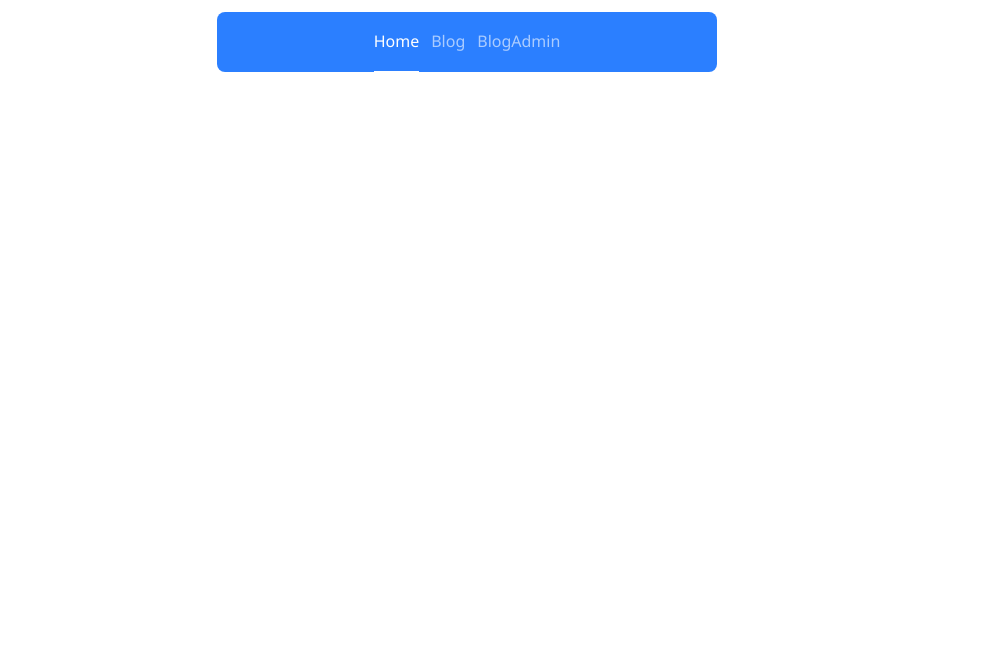
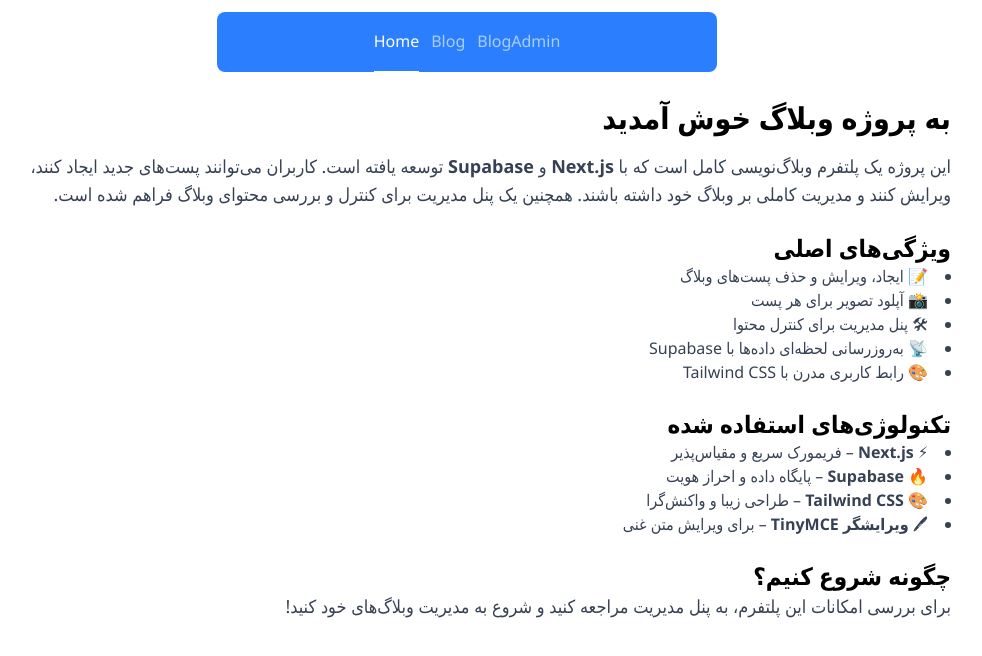
Before and after one commit to amirrrreza1/Next-Project-Three, a Next.js app: page / in a window 1280 px wide. Shown: the top 656 px of the page, without its empty margins (173-1155 px from the left). Built offline with nearby package versions, Linux system fonts and the light colour scheme.

Commit message:
feat(BlogForm): enhance loading state management and improve UI during saving feat(HomePage): add Persian localization and enhance project description

```diff
--- a/src/Components/BlogForm/BlogForm.tsx
+++ b/src/Components/BlogForm/BlogForm.tsx
@@ -46,6 +46,12 @@ const BlogForm: React.FC<{
     initialValues?.image_url || "/Images/ImagePlaceholder.png"
   );
   const [loading, setLoading] = useState<boolean>(false);
+
+  if (loading) {
+    document.body.style.overflow = "hidden";
+  } else {
+    document.body.style.overflow = "auto";
+  }
 
   useEffect(() => {
     setMounted(true);
@@ -155,8 +161,9 @@ const BlogForm: React.FC<{
   return (
     <form onSubmit={handleSubmit(handleSubmitForm)} className="w-full">
       {loading && (
-        <div className="fixed inset-0 flex items-center justify-center bg-black bg-opacity-50 z-50">
+        <div className="fixed inset-0 flex items-center justify-center flex-col gap-3 bg-black/80 z-50">
           <div className="w-16 h-16 border-4 border-white border-t-transparent rounded-full animate-spin"></div>
+          <div className="text-white">Saving</div>
         </div>
       )}
 
@@ -171,13 +178,13 @@ const BlogForm: React.FC<{
           className="p-2 w-full border border-gray-300 rounded"
           disabled={loading}
         />
-        <div className="mt-5">
-          <p>Your image preview:</p>
+        <div className="mt-5 flex flex-col justify-center items-center">
+          <p className="self-start mb-3">Your image preview:</p>
           {imagePreview && (
             <img
               src={imagePreview}
               alt="Image preview"
-              className="w-[300px] h-auto"
+              className="w-[300px] h-auto md:self-start"
             />
           )}
         </div>
@@ -225,7 +232,7 @@ const BlogForm: React.FC<{
           />
         )}
       </div>
-      <div className="flex gap-3">
+      <div className="flex gap-3 items-center justify-center mt-5 md:justify-start">
         <button
           type="submit"
           className="w-[150px] bg-blue-500 hover:bg-blue-600 text-white py-2 rounded"
--- a/src/pages/Blog/BlogAdmin/index.tsx
+++ b/src/pages/Blog/BlogAdmin/index.tsx
@@ -83,7 +83,7 @@ export default function BlogList() {
         <title>Blog Admin Page</title>
       </Head>
       <div className="w-[90%] mx-auto p-6 bg-white">
-        <div className="w-full justify-between flex">
+        <div className="w-full justify-between md:flex">
           <h1 className="text-2xl font-bold mb-4">Blog List</h1>
           <div className="flex gap-3">
             <Link
--- a/src/pages/index.tsx
+++ b/src/pages/index.tsx
@@ -4,8 +4,56 @@ const HomePage = () => {
   return (
     <>
       <Head>
-        <title>Home</title>
+        <title>صفحه اصلی</title>
       </Head>
+      <div className="w-[95%] max-w-[1000px] mx-auto p-4" style={{direction: "rtl"}}>
+        <h1 className="text-3xl font-bold mb-4">به پروژه وبلاگ خوش آمدید</h1>
+        <p className="text-lg text-gray-700">
+          این پروژه یک پلتفرم وبلاگ‌نویسی کامل است که با{" "}
+          <span className="font-semibold">Next.js</span> و{" "}
+          <span className="font-semibold">Supabase</span> توسعه یافته است.
+          کاربران می‌توانند پست‌های جدید ایجاد کنند، ویرایش کنند و مدیریت کاملی
+          بر وبلاگ خود داشته باشند. همچنین یک پنل مدیریت برای کنترل و بررسی
+          محتوای وبلاگ فراهم شده است.
+        </p>
+
+        <h2 className="text-2xl font-semibold mt-6">ویژگی‌های اصلی</h2>
+        <ul className="list-disc pl-5 text-gray-700">
+          <li>📝 ایجاد، ویرایش و حذف پست‌های وبلاگ</li>
+          <li>📸 آپلود تصویر برای هر پست</li>
+          <li>🛠 پنل مدیریت برای کنترل محتوا</li>
+          <li>📡 به‌روزرسانی لحظه‌ای داده‌ها با Supabase</li>
+          <li>🎨 رابط کاربری مدرن با Tailwind CSS</li>
+        </ul>
+
+        <h2 className="text-2xl font-semibold mt-6">
+          تکنولوژی‌های استفاده شده
+        </h2>
+        <ul className="list-disc pl-5 text-gray-700">
+          <li>
+            ⚡ <span className="font-semibold">Next.js</span> – فریمورک سریع و
+            مقیاس‌پذیر
+          </li>
+          <li>
+            🔥 <span className="font-semibold">Supabase</span> – پایگاه داده و
+            احراز هویت
+          </li>
+          <li>
+            🎨 <span className="font-semibold">Tailwind CSS</span> – طراحی زیبا
+            و واکنش‌گرا
+          </li>
+          <li>
+            🖊 <span className="font-semibold">ویرایشگر TinyMCE</span> – برای
+            ویرایش متن غنی
+          </li>
+        </ul>
+
+        <h2 className="text-2xl font-semibold mt-6">چگونه شروع کنیم؟</h2>
+        <p className="text-lg text-gray-700">
+          برای بررسی امکانات این پلتفرم، به پنل مدیریت مراجعه کنید و شروع به
+          مدیریت وبلاگ‌های خود کنید!
+        </p>
+      </div>
     </>
   );
 };
```
